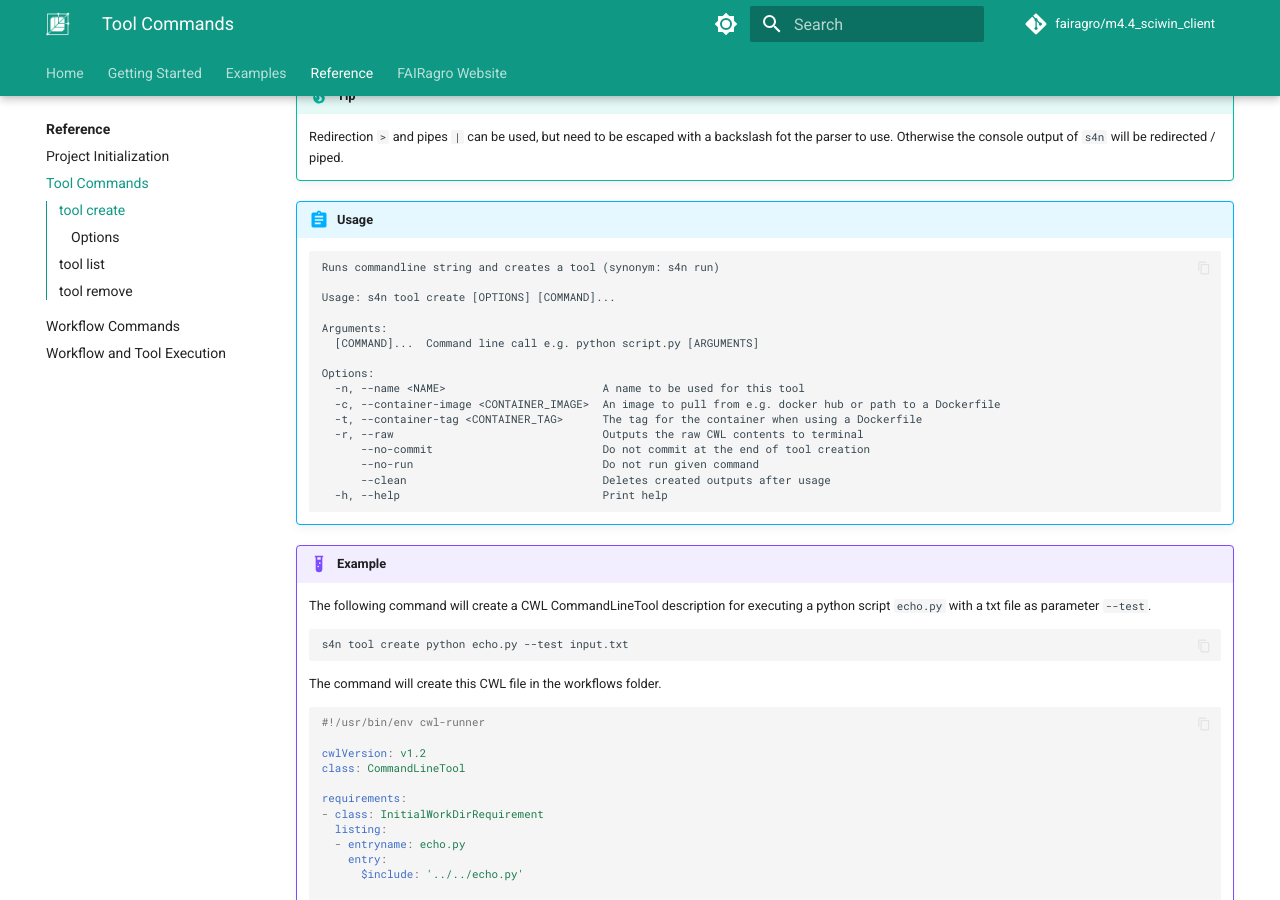
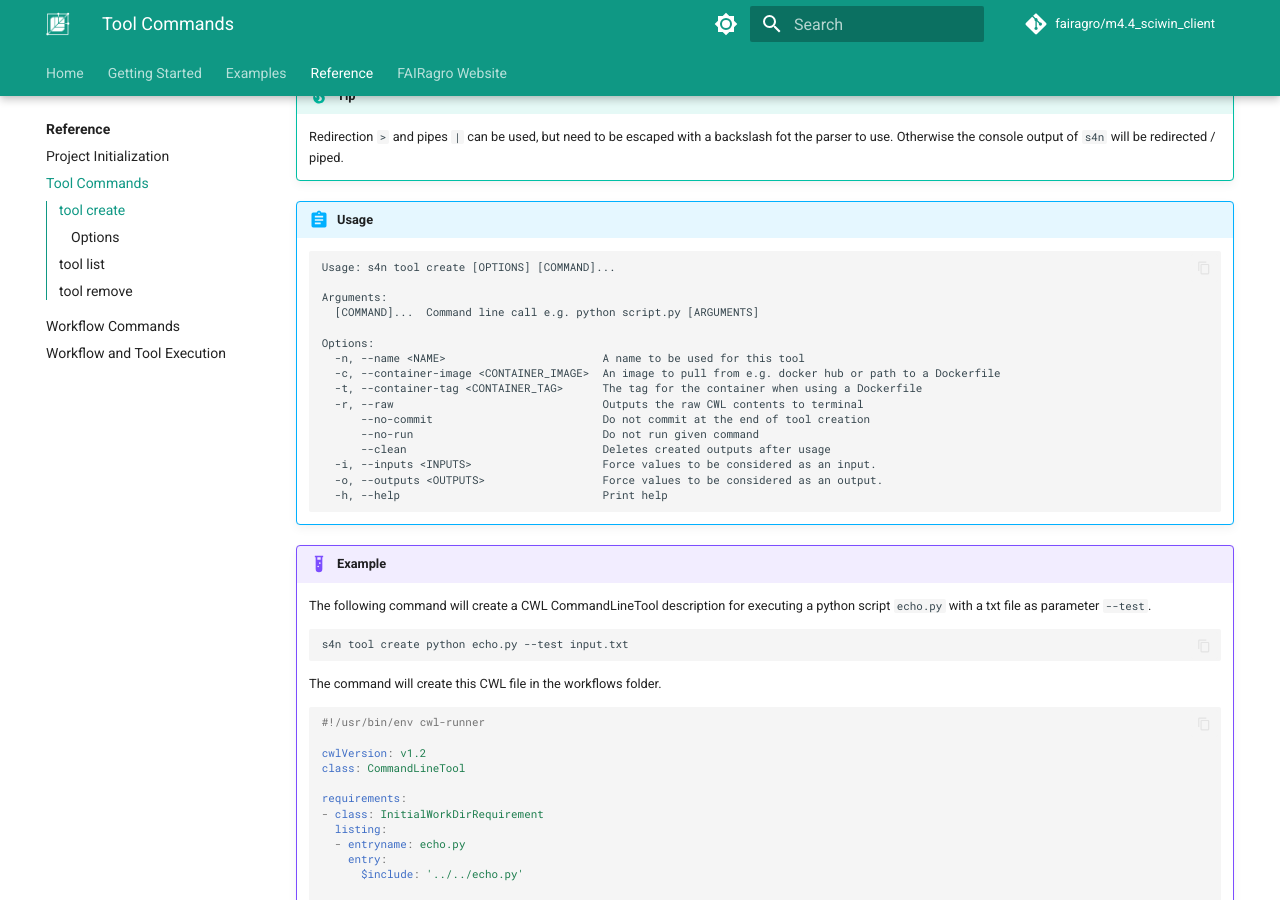
Before and after one commit to fairagro/m4.4_sciwin_client, an MkDocs documentation site: the page built from docs/reference/tool.md, in a window 1280 px wide and 900 px high, scrolled down 817 px. Built offline with MkDocs 1.6.1 and Material for MkDocs 9.7.7, drawn with Linux system fonts in a browser that asks for light colours; comment, search, counter and statistics services are not loaded; some of the changed text lies outside the part shown.

Commit message:
added link to examples

````diff
--- a/docs/reference/tool.md
+++ b/docs/reference/tool.md
@@ -29,8 +29,6 @@
 
 !!! abstract "Usage"
     ```
-    Runs commandline string and creates a tool (synonym: s4n run)
-
     Usage: s4n tool create [OPTIONS] [COMMAND]...
 
     Arguments:
@@ -44,6 +42,8 @@
           --no-commit                          Do not commit at the end of tool creation
           --no-run                             Do not run given command
           --clean                              Deletes created outputs after usage
+      -i, --inputs <INPUTS>                    Force values to be considered as an input.
+      -o, --outputs <OUTPUTS>                  Force values to be considered as an output.
       -h, --help                               Print help
     ```
 
@@ -97,9 +97,9 @@
 
 Some scripts tend to run for a very long time - e.g. quantum chemistry calculations. To prevent the tool from running the `--no-run` flag can be used. If this flag is set the parser will just use information from the command line to create the tool, outputs need to be set manually.
 
-**TODO: Manual In and Outputs!!!** (See #44)
+Sometimes it can be beneficial to not commit the created outputs. With the `--clean` flag all outputs will be deleted before commiting the freshly created tool.
 
-Sometimes it can be beneficial to not commit the created outputs. With the `--clean` flag all outputs will be deleted before commiting the freshly created tool.
+Implicit in- and outputs can be added using `-i` or `-o`. ([See Examples](../examples/tool-creation.md#implicit-inputs---hardcoded-files))
 
 ## `tool list`
 
````
